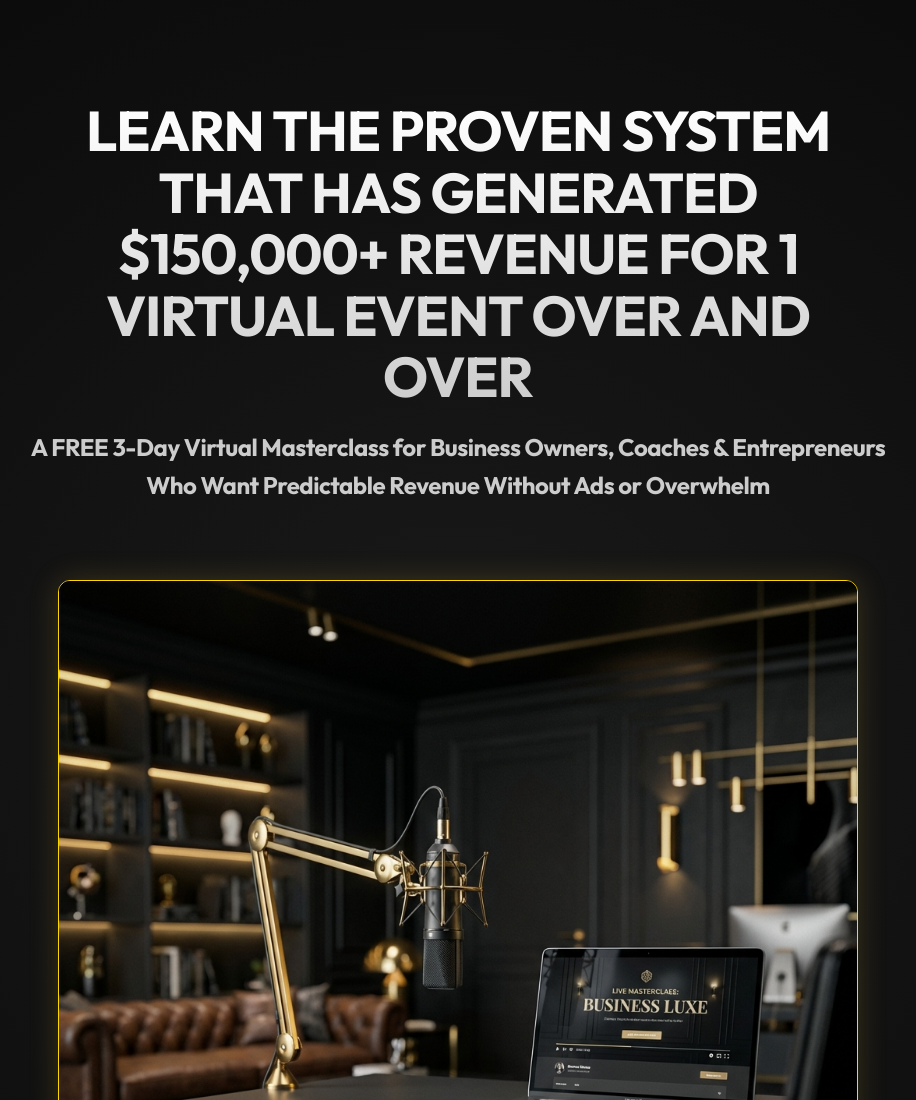
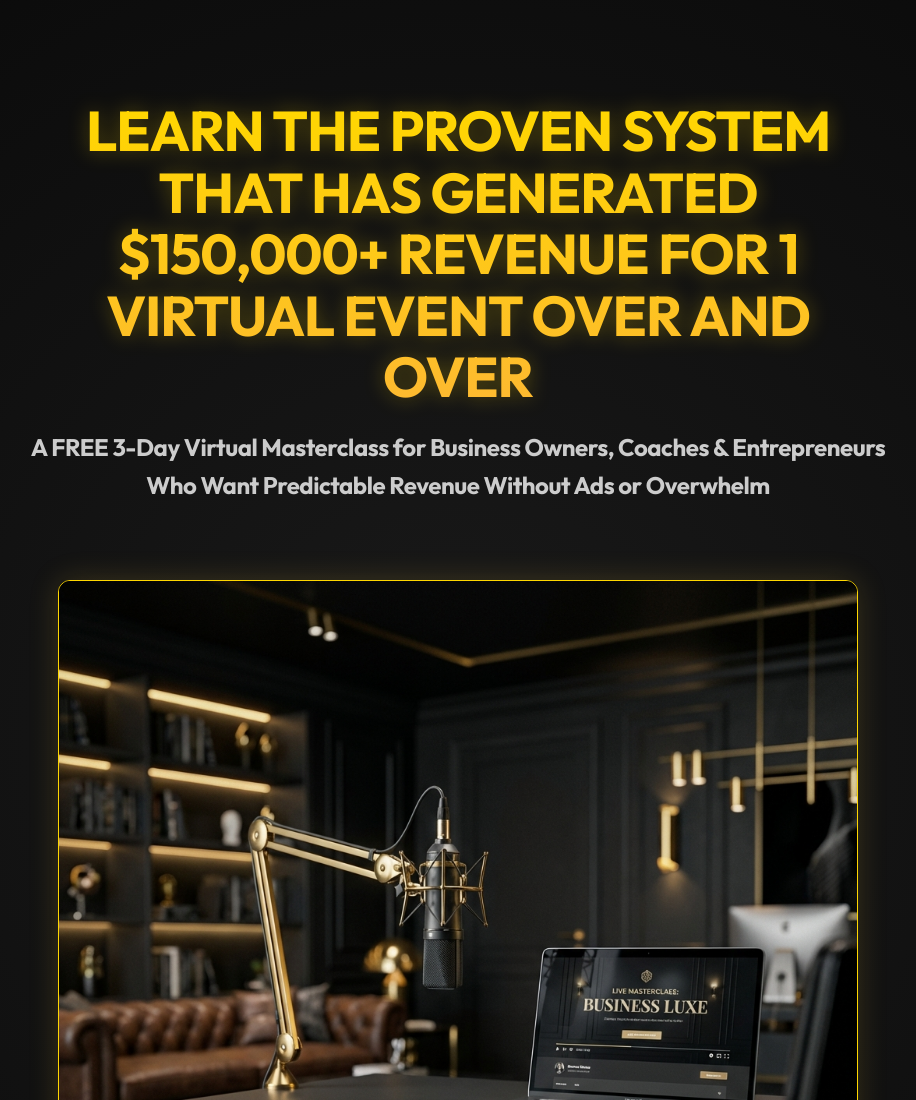
Before and after one commit to Tofunmi2003/virtual-event-masterclass, a website: page index.html in a window 1280 px wide. Shown: the top 1100 px of the page, without its empty margins (182-1098 px from the left). Drawn offline with Linux system fonts and the light colour scheme.

Commit message:
Update Hero header to vibrant gold gradient

```diff
--- a/css/styles.css
+++ b/css/styles.css
@@ -133,10 +133,11 @@ a {
     font-size: 3.5rem;
     line-height: 1.1;
     margin-bottom: 20px;
-    background: -webkit-linear-gradient(#fff, #ccc);
+    background: -webkit-linear-gradient(#FFD700, #FDB931);
     -webkit-background-clip: text;
     background-clip: text;
     -webkit-text-fill-color: transparent;
+    filter: drop-shadow(0 0 10px rgba(255, 215, 0, 0.3));
 }
 
 .hero h2 {
```
